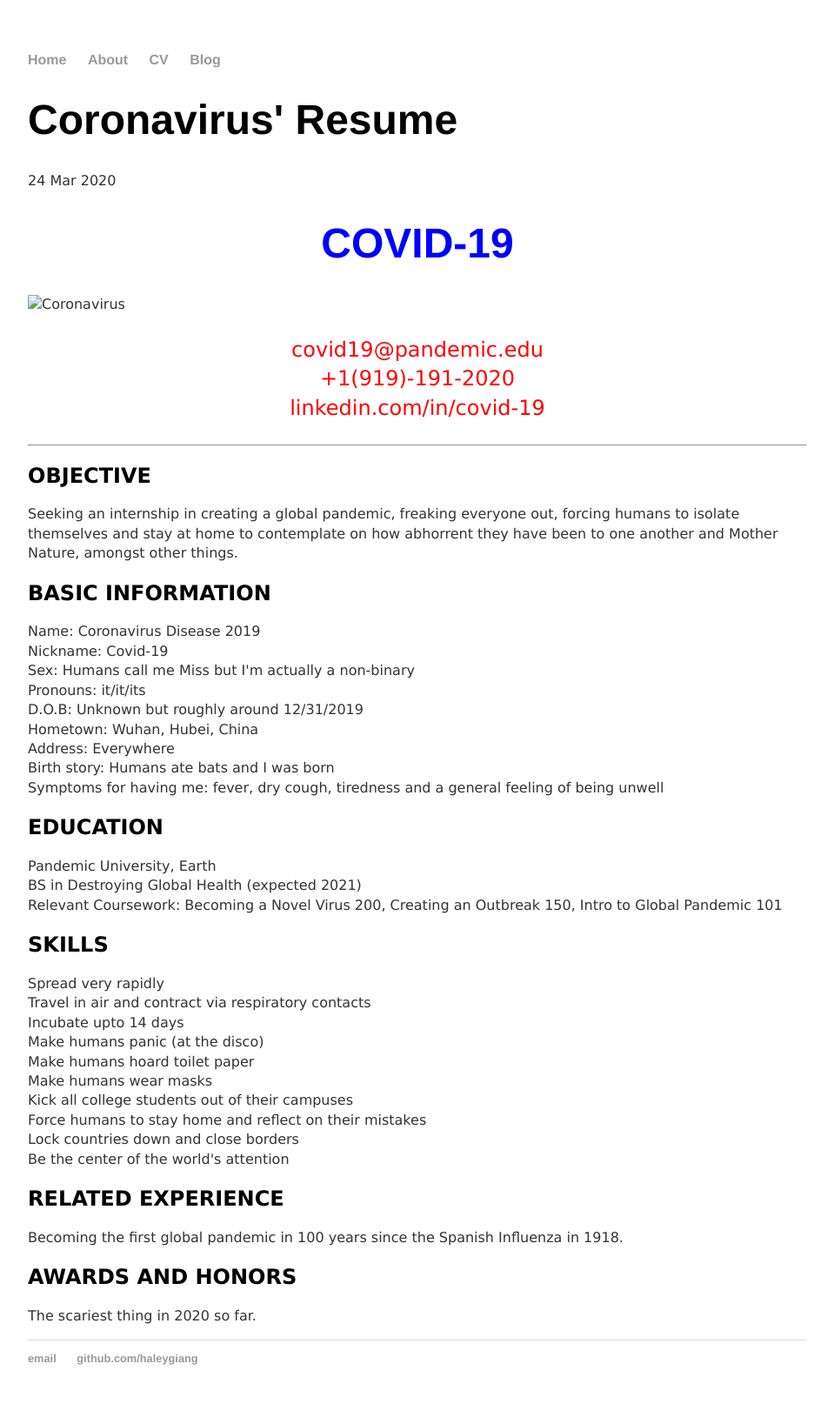
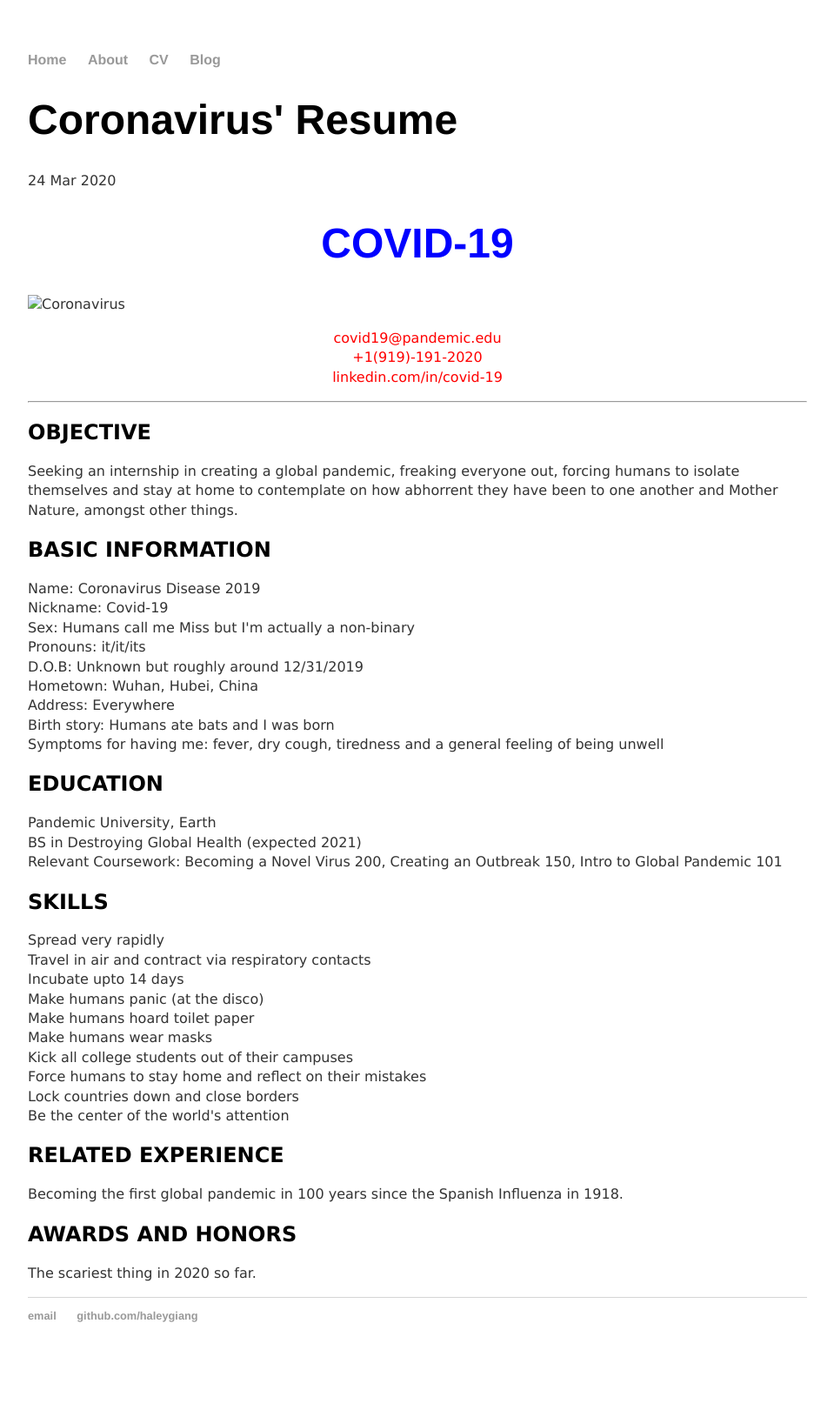
Before and after one commit to haleygiang/haleygiang.github.io, a Jekyll site: the page built from _posts/2020-03-24-haley-giang-first-post.md, in a window 1280 px wide. Shown: the whole page at 87% size, without its empty margins (160-1119 px from the left). Built offline with Jekyll 4.4.1, drawn with Linux system fonts in a browser that asks for light colours; after the commit the page ends 1580 px from its top, so only the background shows below that.

Commit message:
Update 2020-03-24-haley-giang-first-post.md

```diff
--- a/_posts/2020-03-24-haley-giang-first-post.md
+++ b/_posts/2020-03-24-haley-giang-first-post.md
@@ -7,7 +7,7 @@ permalink: /first-post/
 
 <h1 style="text-align: center; color:blue">COVID-19</h1>
 <img src="coronavirus.jpg" alt="Coronavirus" width="200" height="200" align="center">
-<p style="font-size: 150%; text-align: center; color:red">
+<p style="font-size: 100%; text-align: center; color:red">
 covid19@pandemic.edu
 <br>+1(919)-191-2020
 <br>linkedin.com/in/covid-19</p>
@@ -59,3 +59,10 @@ covid19@pandemic.edu
 
 <h2>AWARDS AND HONORS</h2>
 <p>The scariest thing in 2020 so far.</p>
+
+<style>
+	h2{
+		font-family: 'Varela', 'Verdana', 'Geneva', 'sans-serif';
+		font-size: 1.5em;
+	}
+</style>
```
